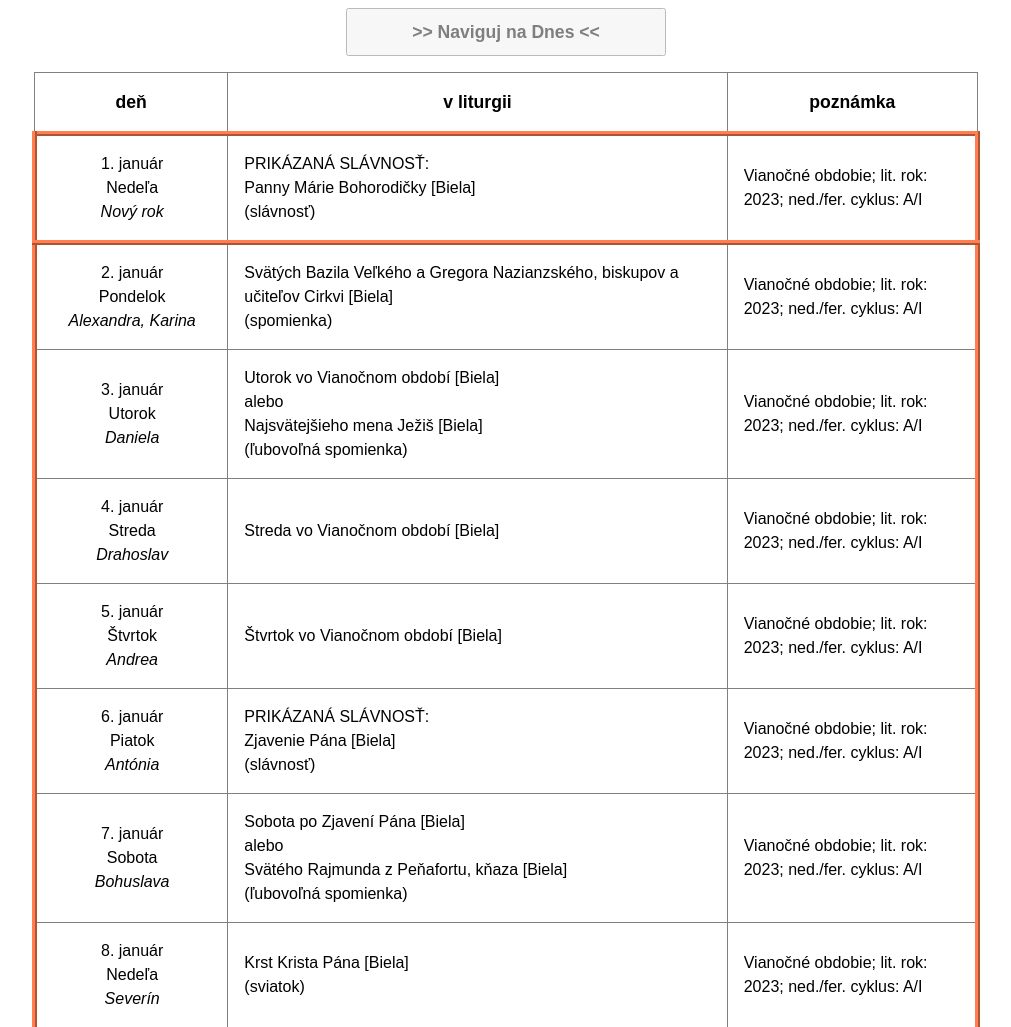
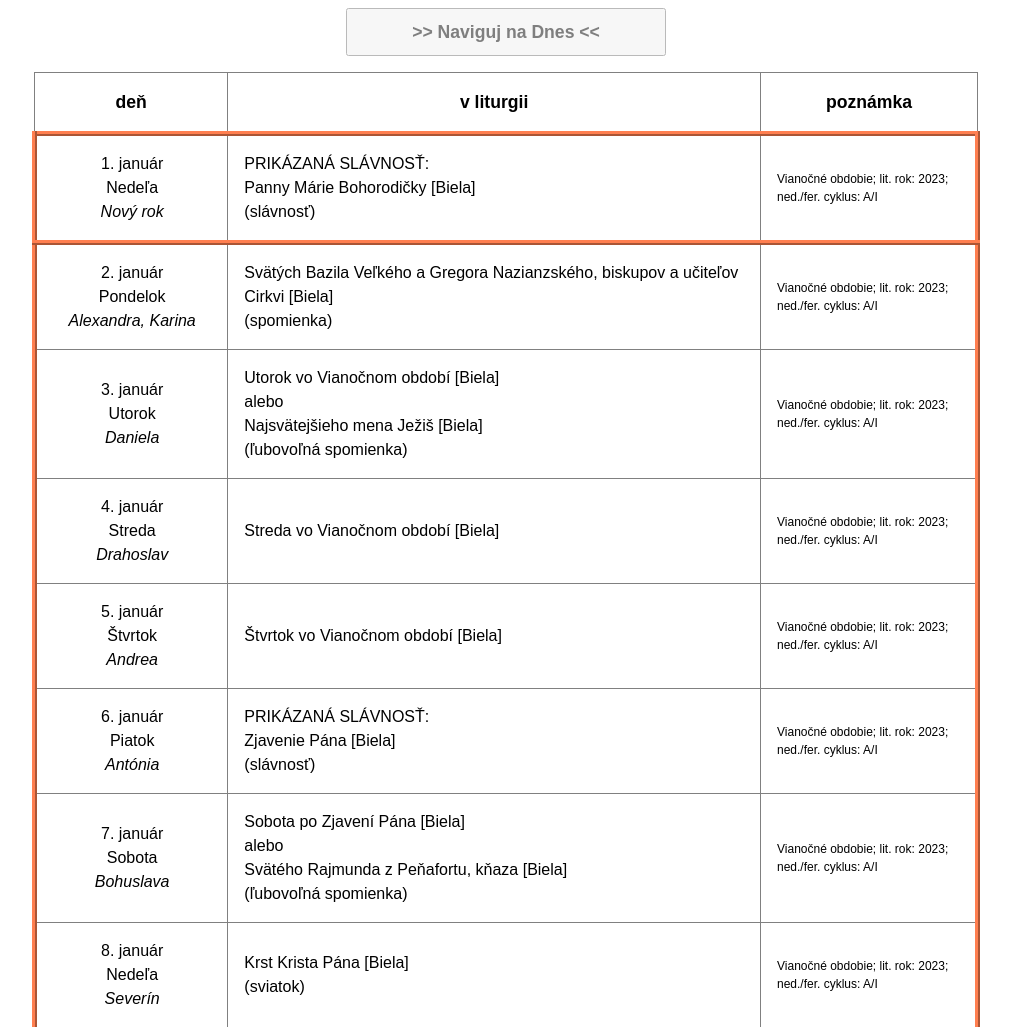
Before and after one commit to jablka/Liturgicky-kalendar, a plain HTML site: page docs/onepage_plain.html in a window 1280 px wide. Shown: the top 1027 px of the page, without its empty margins (134-1145 px from the left). Drawn offline with Linux system fonts and the light colour scheme.

Commit message:
Update onepage_plain.html
menší font-size na poslednom stĺpci;
a pridaný margin-bottom.

```diff
--- a/docs/onepage_plain.html
+++ b/docs/onepage_plain.html
@@ -83,6 +83,7 @@
         border: 1px solid gray;
         border-collapse: collapse;
         padding: 1rem;
+        margin-bottom: 100px;
     }
 
     td {
@@ -108,6 +109,11 @@
         border-style: ridge;
         border-width: 5px;
         border-color: coral
+    }
+
+    tr td:last-child {
+        /* text-align: center; */
+        font-size: 0.75rem;
     }
 </style>
 </head>
```
